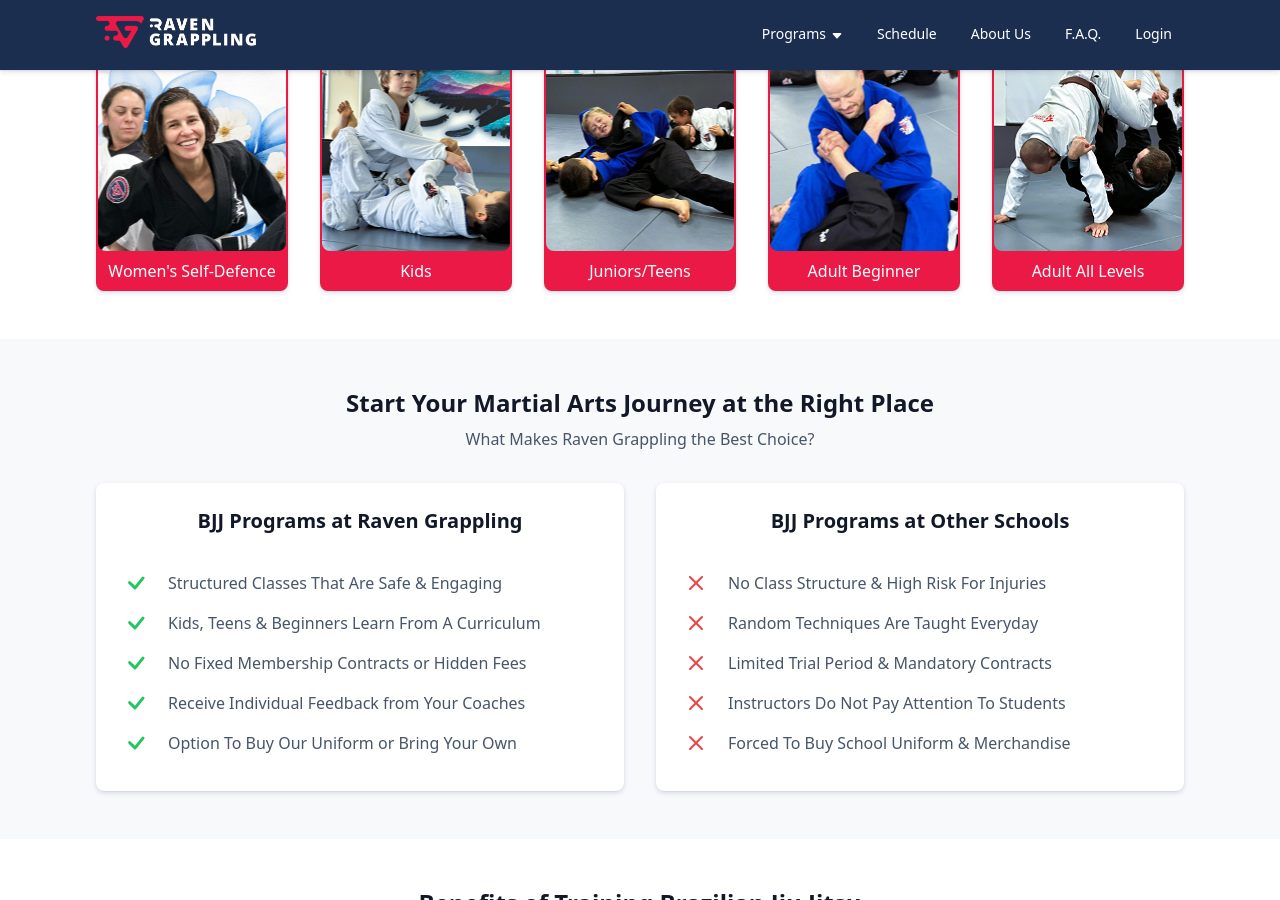
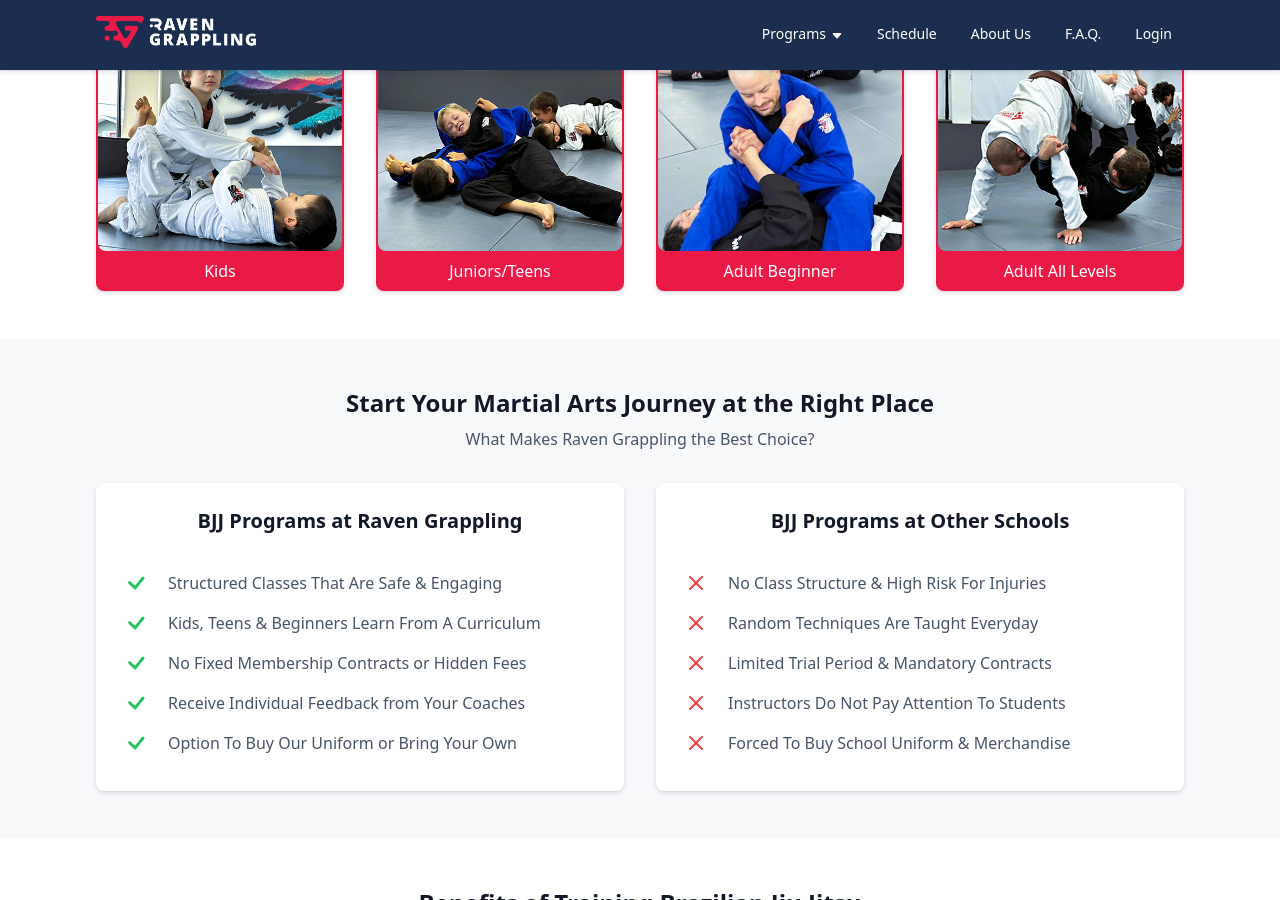
Before and after one commit to RavenGrappling/RavenGrappling.github.io, a Jekyll site: the page built from pages/index.html, in a window 1280 px wide and 900 px high, scrolled down 693 px. Built offline with Jekyll 4.4.1, drawn with Linux system fonts in a browser that asks for light colours.

Commit message:
Update _config.yml

```diff
--- a/_config.yml
+++ b/_config.yml
@@ -4,9 +4,6 @@ include:
   - pages
 
 programs:
-  - id: womens-self-defence
-    name: Women's Self-Defence
-    url: /womens-self-defence-coquitlam
   - id: kids
     name: Kids Brazilian Jiu Jitsu
     url: /kids-brazilian-jiu-jitsu-coquitlam
```
